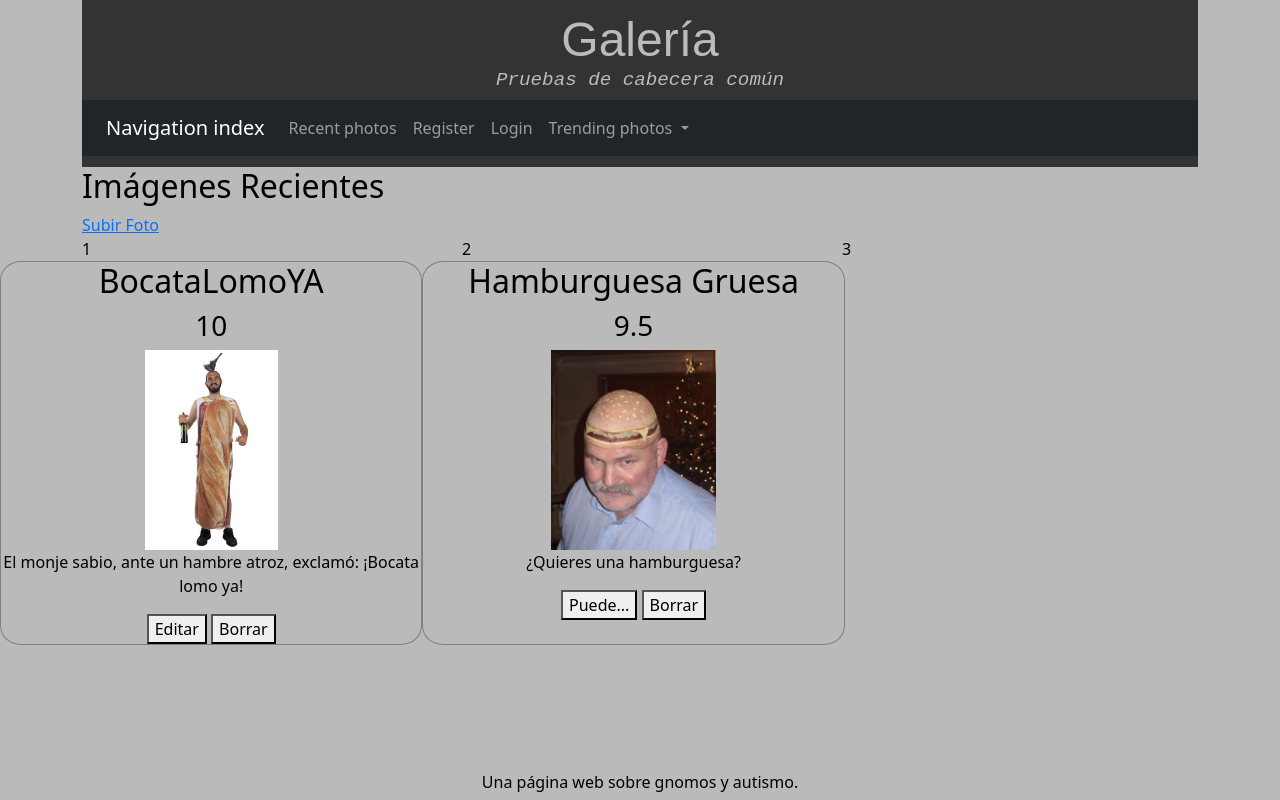
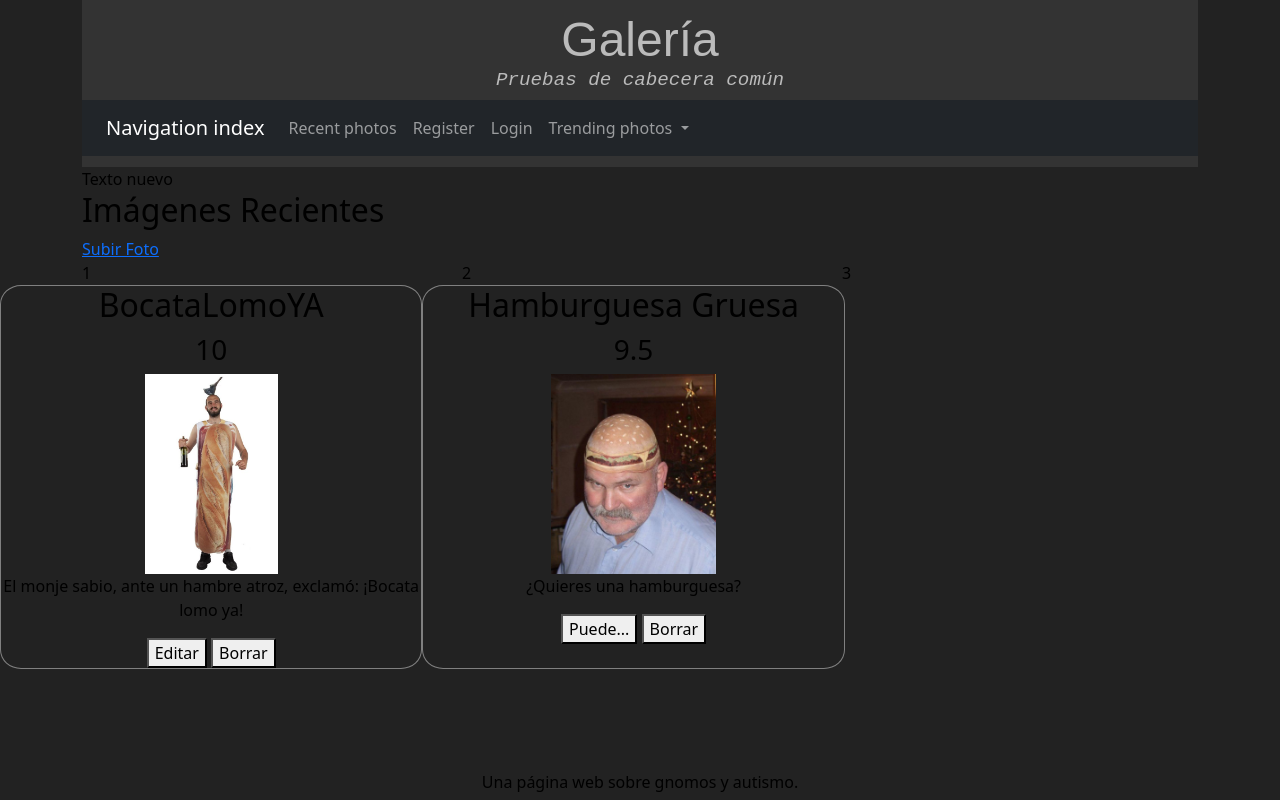
Before and after one commit to mibullfire/IISSI2-Proyect, a plain HTML site: page web/index.html in a window 1280 px wide. Drawn offline with Linux system fonts and the light colour scheme.

Commit message:
clase lab

```diff
--- a/web/css/style.css
+++ b/web/css/style.css
@@ -21,7 +21,7 @@ div.gallery-container {
     grid-template-columns: 33% 33% 33%;
     }
 body.dark {
-    background-color: #bababa;
+    background-color: #222222;
     color: #000000;
     }
 input, select {
--- a/web/index.html
+++ b/web/index.html
@@ -13,14 +13,19 @@
         <link rel="stylesheet" href="/css/bootstrap.min.css">
         <link rel="stylesheet" href="/css/font-awesome.min.css">
         <script src="/js/libs/bootstrap.min.js"></script>
+
+        <script src="js/index.js" type="module"></script>
     </head>
 
     <body class="dark">
 
         <div class="container">
+
             <div class="row">
                 <div id="page-header"></div>
             </div>
+
+            <div id="gallery"></div>
 
             <div class="row">
                 <h2>Imágenes Recientes</h2>
--- /dev/null
+++ b/web/js/index.js
@@ -0,0 +1,13 @@
+"use-strict";
+
+alert("hola");
+
+function main(){
+    // console.log("en el main");
+    let myID = document.getElementById("gallery");
+    myID.textContent = "Texto nuevo";
+
+
+}
+
+document.addEventListener("DOMContentLoaded", main);
```
